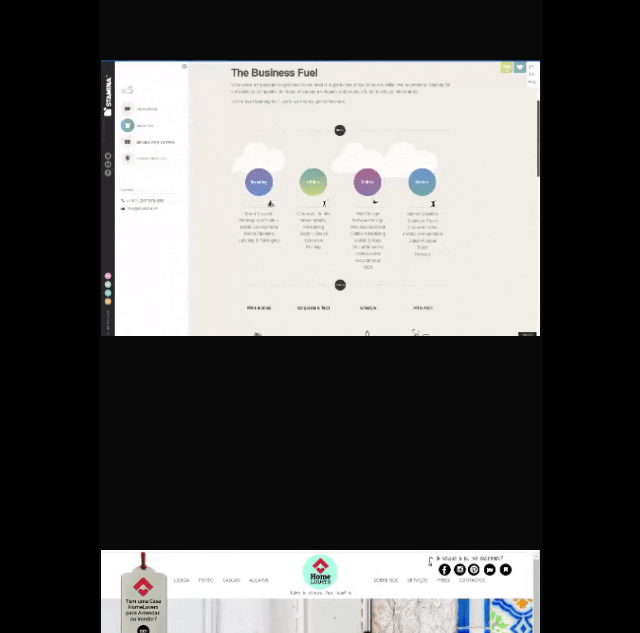
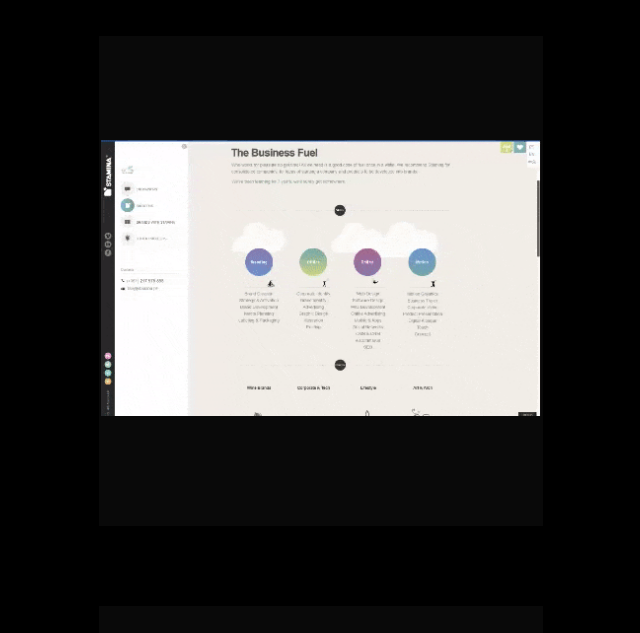
Before and after one commit to BM-BrunoMarques/portfolio, a React (Create React App) app: page / in a window 1280 px wide. Shown: the part 1827-2460 px from the top of the page, without its empty margins (24-664 px from the left). Built offline with nearby package versions, Linux system fonts and the light colour scheme.

Commit message:
projects animation base animation

```diff
--- a/src/Components/MainContent/Projects/LazyProject/LazyProject.jsx
+++ b/src/Components/MainContent/Projects/LazyProject/LazyProject.jsx
@@ -63,6 +63,7 @@ const LazyProject = ({ width, height, src, ...rest }) => {
         width: "100%",
         display: "flex",
         justifyContent: "center",
+        marginBottom: "80px",
       }}
       initial={{ y: !hasShown ? 50 : 0 }}
       animate={{
@@ -71,7 +72,7 @@ const LazyProject = ({ width, height, src, ...rest }) => {
         paddingBottom: inView ? "60px" : 0,
         y: !hasShown ? 50 : 0,
       }}
-      transition={{ type: "anticipate", duration: 0.4, delay: 0.2 }}
+      transition={{ type: "anticipate", duration: 0.4, delay: 0.1 }}
     >
       <div
         data-inview={inView}
```
